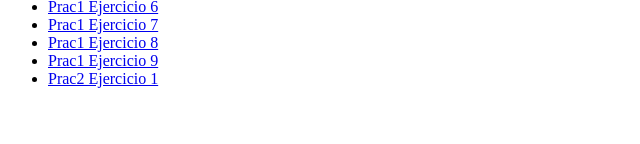
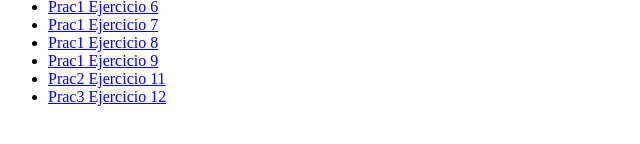
Before and after one commit to mama0950/m08uf5, a plain HTML site: page index.html in a window 1280 px wide. Shown: the part 172-316 px from the top of the page, without its empty margins (0-640 px from the left). Drawn offline with Linux system fonts and the light colour scheme.

Commit message:
colocar los nuevos ejercicios en el index

```diff
--- a/index.html
+++ b/index.html
@@ -17,7 +17,8 @@
         <li><a target="_blank" href="Llista de definicions.html">Prac1 Ejercicio 7</a> <br></li>
         <li><a target="_blank" href="Taules i etiqueta caption.html">Prac1 Ejercicio 8</a> <br></li>
         <li><a target="_blank" href="Taula complexa.html">Prac1 Ejercicio 9</a> <br></li>
-        <li><a target="_blank" href="Horario.html">Prac2 Ejercicio 1</a><br></li>
+        <li><a target="_blank" href="Horario.html">Prac2 Ejercicio 11</a><br></li>
+        <li><a target="_blank" href="Formulari.html">Prac3 Ejercicio 12</a><br></li>
     </ul>
 </body>
 </html>
```
